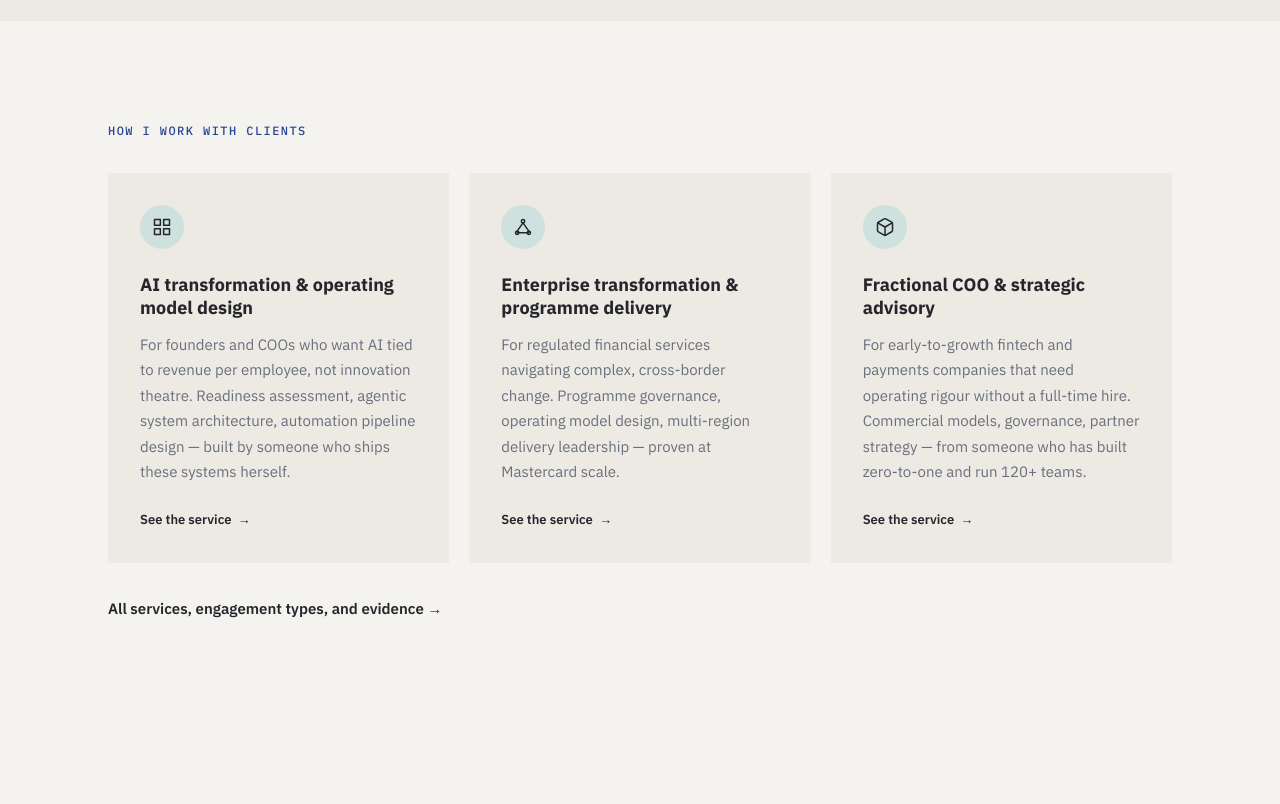
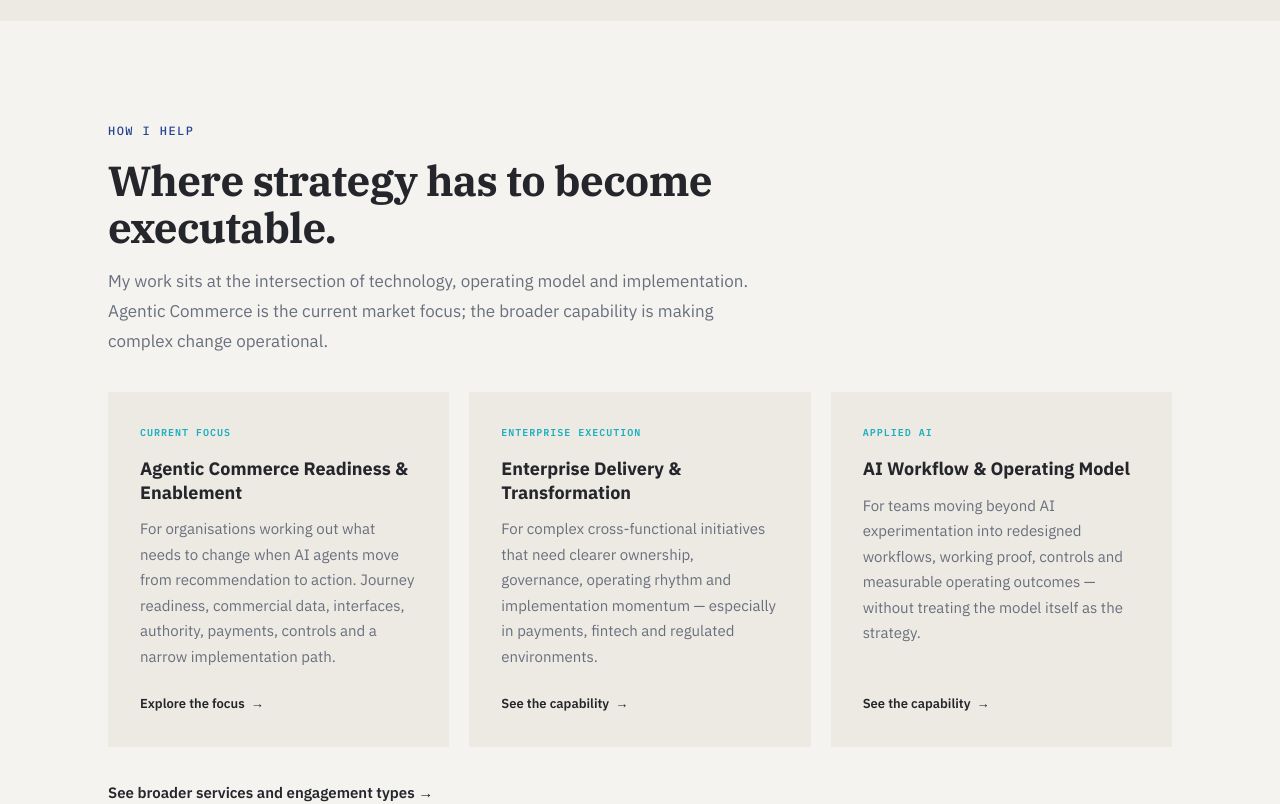
Before and after one commit to HAV-25/PPO_Portfolio, a Next.js app: page / in a window 1280 px wide. Shown: the part 1320-2124 px from the top of the page. Built offline with nearby package versions, Linux system fonts and the light colour scheme.

Commit message:
feat(positioning): align homepage services with broader practice and current focus

```diff
--- a/src/components/home/ServicesSnapshot.tsx
+++ b/src/components/home/ServicesSnapshot.tsx
@@ -6,47 +6,28 @@ import Link from "next/link";
 
 const services = [
   {
-    title: "AI transformation & operating model design",
+    eyebrow: "Current focus",
+    title: "Agentic Commerce Readiness & Enablement",
     description:
-      "For founders and COOs who want AI tied to revenue per employee, not innovation theatre. Readiness assessment, agentic system architecture, automation pipeline design — built by someone who ships these systems herself.",
-    href: "/services#ai-implementation",
-    icon: (
-      <svg width="20" height="20" viewBox="0 0 24 24" fill="none" stroke="currentColor" strokeWidth="1.8" strokeLinecap="round" strokeLinejoin="round" aria-hidden="true">
-        <rect x="3" y="3" width="7" height="7" />
-        <rect x="14" y="3" width="7" height="7" />
-        <rect x="14" y="14" width="7" height="7" />
-        <rect x="3" y="14" width="7" height="7" />
-      </svg>
-    ),
+      "For organisations working out what needs to change when AI agents move from recommendation to action. Journey readiness, commercial data, interfaces, authority, payments, controls and a narrow implementation path.",
+    href: "/agentic-commerce",
+    cta: "Explore the focus",
   },
   {
-    title: "Enterprise transformation & programme delivery",
+    eyebrow: "Enterprise execution",
+    title: "Enterprise Delivery & Transformation",
     description:
-      "For regulated financial services navigating complex, cross-border change. Programme governance, operating model design, multi-region delivery leadership — proven at Mastercard scale.",
+      "For complex cross-functional initiatives that need clearer ownership, governance, operating rhythm and implementation momentum — especially in payments, fintech and regulated environments.",
     href: "/services#transformation",
-    icon: (
-      <svg width="20" height="20" viewBox="0 0 24 24" fill="none" stroke="currentColor" strokeWidth="1.8" strokeLinecap="round" strokeLinejoin="round" aria-hidden="true">
-        <circle cx="12" cy="5" r="2" />
-        <circle cx="5" cy="19" r="2" />
-        <circle cx="19" cy="19" r="2" />
-        <line x1="12" y1="7" x2="5" y2="17" />
-        <line x1="12" y1="7" x2="19" y2="17" />
-        <line x1="5" y1="19" x2="19" y2="19" />
-      </svg>
-    ),
+    cta: "See the capability",
   },
   {
-    title: "Fractional COO & strategic advisory",
+    eyebrow: "Applied AI",
+    title: "AI Workflow & Operating Model",
     description:
-      "For early-to-growth fintech and payments companies that need operating rigour without a full-time hire. Commercial models, governance, partner strategy — from someone who has built zero-to-one and run 120+ teams.",
-    href: "/services#fractional",
-    icon: (
-      <svg width="20" height="20" viewBox="0 0 24 24" fill="none" stroke="currentColor" strokeWidth="1.8" strokeLinecap="round" strokeLinejoin="round" aria-hidden="true">
-        <path d="M21 16V8a2 2 0 0 0-1-1.73l-7-4a2 2 0 0 0-2 0l-7 4A2 2 0 0 0 3 8v8a2 2 0 0 0 1 1.73l7 4a2 2 0 0 0 2 0l7-4A2 2 0 0 0 21 16z" />
-        <polyline points="3.27 6.96 12 12.01 20.73 6.96" />
-        <line x1="12" y1="22.08" x2="12" y2="12" />
-      </svg>
-    ),
+      "For teams moving beyond AI experimentation into redesigned workflows, working proof, controls and measurable operating outcomes — without treating the model itself as the strategy.",
+    href: "/services#ai-implementation",
+    cta: "See the capability",
   },
 ];
 
@@ -57,47 +38,27 @@ export default function ServicesSnapshot() {
   return (
     <section className="section-spacing" id="services">
       <div className="content-width" ref={ref}>
-        <span className="section-label">How I work with clients</span>
+        <span className="section-label">How I help</span>
+        <h2 className="font-display font-bold text-navy text-[32px] md:text-[42px] leading-[1.12] max-w-2xl">
+          Where strategy has to become executable.
+        </h2>
+        <p className="font-jakarta text-slate text-[16px] md:text-[17px] leading-[1.75] mt-4 max-w-2xl">
+          My work sits at the intersection of technology, operating model and implementation. Agentic Commerce is the current market focus; the broader capability is making complex change operational.
+        </p>
 
-        <div className="grid md:grid-cols-3 gap-5 mt-8">
+        <div className="grid md:grid-cols-3 gap-5 mt-9">
           {services.map((service, i) => (
-            <motion.div
-              key={service.title}
-              initial={{ opacity: 0, y: 20 }}
-              animate={inView ? { opacity: 1, y: 0 } : {}}
-              transition={{ duration: 0.4, ease: "easeOut", delay: i * 0.1 }}
-              className="group bg-cream-card rounded-card p-8 flex flex-col card-hover"
-            >
-              <div
-                className="w-11 h-11 rounded-full flex items-center justify-center mb-6 text-navy flex-shrink-0"
-                style={{ background: "rgba(27,175,191,0.15)" }}
-              >
-                {service.icon}
-              </div>
-
-              <h3 className="font-jakarta font-bold text-navy text-[18px] leading-[1.3]">
-                {service.title}
-              </h3>
-              <p className="font-jakarta text-slate text-[15px] leading-[1.7] mt-3 flex-1">
-                {service.description}
-              </p>
-              <Link
-                href={service.href}
-                className="inline-flex items-center gap-1.5 mt-6 font-jakarta font-semibold text-[13px] text-navy hover:underline hover:decoration-cyan hover:decoration-2 hover:underline-offset-2 transition-all"
-              >
-                See the service <span aria-hidden="true">→</span>
-              </Link>
+            <motion.div key={service.title} initial={{ opacity: 0, y: 20 }} animate={inView ? { opacity: 1, y: 0 } : {}} transition={{ duration: 0.4, ease: "easeOut", delay: i * 0.1 }} className="group bg-cream-card rounded-card p-8 flex flex-col card-hover">
+              <p className="font-mono font-semibold text-cyan text-[10px] tracking-[0.1em] uppercase">{service.eyebrow}</p>
+              <h3 className="font-jakarta font-bold text-navy text-[18px] leading-[1.3] mt-4">{service.title}</h3>
+              <p className="font-jakarta text-slate text-[15px] leading-[1.7] mt-3 flex-1">{service.description}</p>
+              <Link href={service.href} className="inline-flex items-center gap-1.5 mt-6 font-jakarta font-semibold text-[13px] text-navy hover:underline hover:decoration-cyan hover:decoration-2 hover:underline-offset-2 transition-all">{service.cta} <span aria-hidden="true">→</span></Link>
             </motion.div>
           ))}
         </div>
 
         <div className="mt-8">
-          <Link
-            href="/services"
-            className="font-jakarta font-semibold text-[15px] text-navy hover:underline hover:decoration-cyan hover:decoration-2 hover:underline-offset-4 transition-all"
-          >
-            All services, engagement types, and evidence →
-          </Link>
+          <Link href="/services" className="font-jakarta font-semibold text-[15px] text-navy hover:underline hover:decoration-cyan hover:decoration-2 hover:underline-offset-4 transition-all">See broader services and engagement types →</Link>
         </div>
       </div>
     </section>
```
